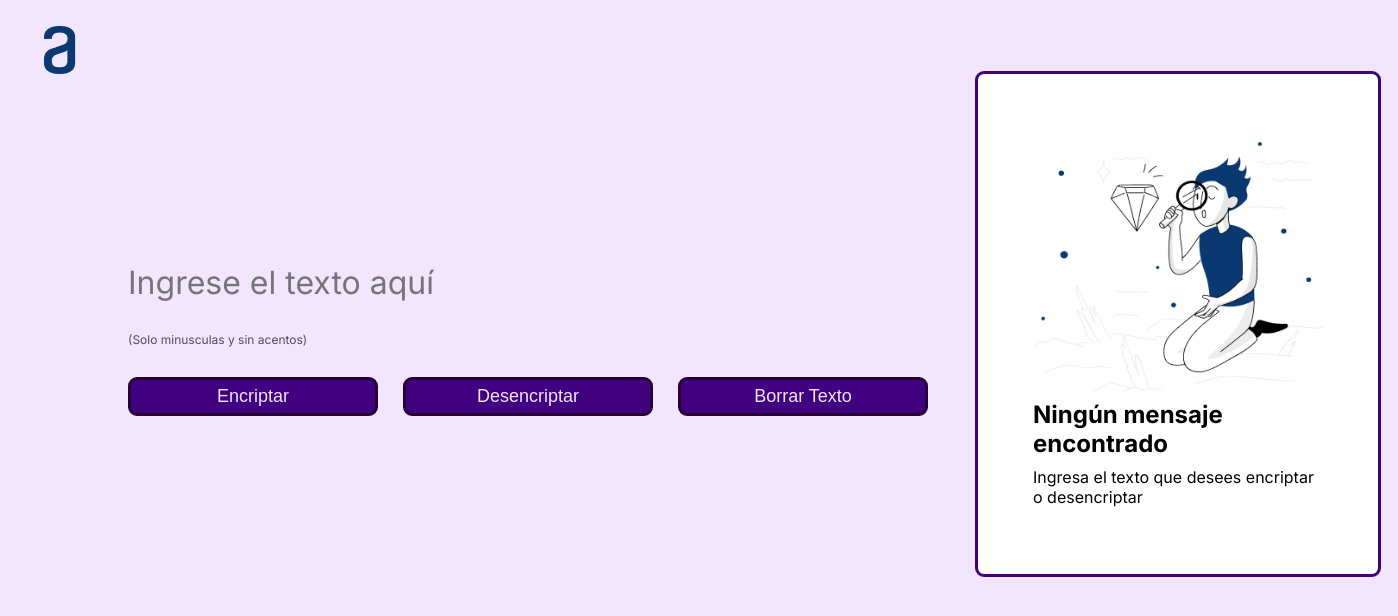
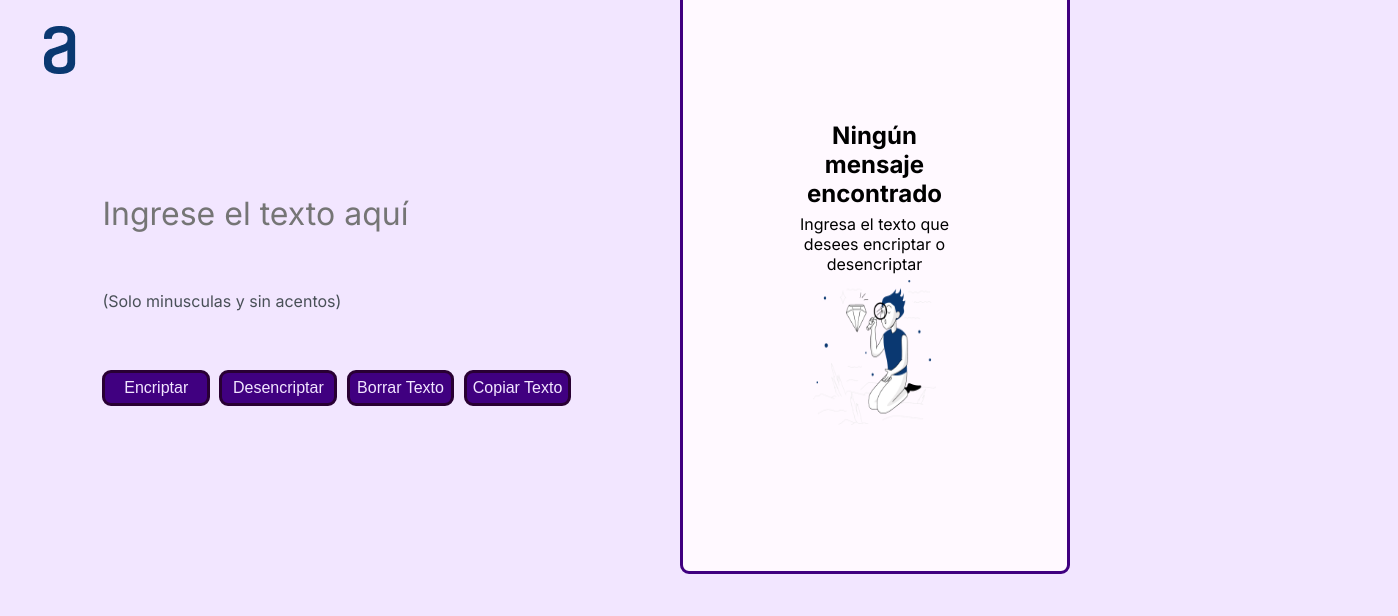
Before and after one commit to Claudia200113/Alura1stChallenge, a plain HTML site: page Oracle_Curso/index.html in a window 1280 px wide. Shown: the whole page, 1398 px wide, since content can reach past the window. Drawn offline with Linux system fonts and the light colour scheme; files whose address does not match are found by name.

Commit message:
Acomodar CSS

```diff
--- a/Oracle_Curso/app.js
+++ b/Oracle_Curso/app.js
@@ -9,11 +9,29 @@ function limpiarTexto() {
     document.querySelector('#textoUsuario').value = '';
 }
 
+function setVisible(nombreElemento){
+    document.getElementById(nombreElemento).style.visibility = "visible";
+}
+
 function setDisable(nombreElemento){
     document.getElementById(nombreElemento).style.visibility = "hidden";
 }
 
+function botonBorrarTexto(){
+    document.querySelector('#textoUsuario').value = '';
+    document.querySelector('#resultado_texto').textContent = 'Ingresa el texto que desees encriptar o desencriptar';
+    setVisible("texto_disclaimer");
+    setVisible("imagenBuscandoLupa");
+}
+
+function botonCopiarTexto(){
+    textoACopiar = document.querySelector('#textoUsuario').value;
+}
+
 function encriptarTexto() {
+
+    //setVisible("texto_disclaimer");
+    //setVisible("imagenBuscandoLupa");
 
     let textoUsuario = document.getElementById('textoUsuario').value;
 
@@ -35,7 +53,8 @@ function encriptarTexto() {
 
 function desencriptarTexto() {
 
-    let textoEncriptado = document.getElementById('textoUsuario').textContent;
+
+    let textoEncriptado = document.getElementById('textoUsuario').value;
 
     let textoDesencriptado = textoEncriptado.replace(/enter/g, "e")
                                             .replace(/imes/g, "i")
@@ -45,7 +64,6 @@ function desencriptarTexto() {
 
     asignarTextoElemento('#resultado_texto', textoDesencriptado);
 
-    console.log(textoDesencriptado);
     limpiarTexto();
 }
 
--- a/Oracle_Curso/index.html
+++ b/Oracle_Curso/index.html
@@ -11,7 +11,7 @@
 <body>
 
     <header class="header">
-        <img src="C:\Users\fufus\OneDrive\Imágenes\Escritorio\Oracle_Curso\img\Logo.png">
+        <img src="S:\GitHub\Alura1stChallenge\Oracle_Curso\img\Logo.png">
     </header>
 
     <main class="encriptador">
@@ -29,14 +29,14 @@
 
                 <button class="encriptador_contenido_botonEncriptar" onclick="encriptarTexto();"> Encriptar</button>
                 <button class="encriptador_contenido_botonDesencriptar" onclick="desencriptarTexto();"> Desencriptar</button>
-                <button class="encriptador_contenido_botonBorrar"  onclick="limpiarTexto();" > Borrar Texto</button>
+                <button class="encriptador_contenido_botonBorrar"  onclick="botonBorrarTexto();" > Borrar Texto</button>
+                <button class="encriptador_contenido_botonCopiar"  onclick="botonCopiarTexto();" > Copiar Texto</button>
 
             </section>
 
         </section>
 
         <section class="resultado">
-            <img src="C:\Users\fufus\OneDrive\Imágenes\Escritorio\Oracle_Curso\img\Texto.png" id="imagenBuscandoLupa" class="imagenBuscandoLupa">
 
             <strong class="resultado_texto_disclamerNoEncontrado" id="texto_disclaimer"> Ningún mensaje encontrado
             </strong></p>
@@ -45,6 +45,7 @@
             </p>
 
             <div class="resultado_texto_cuadrado"></div>
+            <img src="S:\GitHub\Alura1stChallenge\Oracle_Curso\img\Texto.png" id="imagenBuscandoLupa" class="imagenBuscandoLupa">
         </section>
 
     </main>
--- a/Oracle_Curso/style.css
+++ b/Oracle_Curso/style.css
@@ -22,57 +22,49 @@
 
 body {
     background:var(--color-primario);;
-    /*box-sizing: border-box;*/
 }
 
 .encriptador{
     display: flex;
-    justify-content: space-between;
-    padding: 5% 10%;
-    align-items: center;
-    width: 750px;
-    gap: 50px 30px;
+    justify-content: space-evenly;
+    padding: 3% 8%;
 }
 
 .encriptador_contenido{
     display: flex;
-    justify-content: space-around;
+    justify-content: space-evenly;
     flex-direction: column;
-    gap: 30px;
+    gap: 2.5rem;
 }
 
 .encriptador_contenido_caja{
-    font-size: 32px;
+    font-size: 2rem;
     font-family: var(--fuente-inter);
 }
 
 .encriptador_contenido_caja_input{
-    font-size: 32px;
+    font-size: 2rem;
     font-family: var(--fuente-inter);
     color: var(--color-secundario);
     border: none;
-    text-decoration: none;
-    background:none;;
+    border-color: var(--color-hover);
+    background:none;
 }
-
-/*.avisoLetras{
-    align-content: flex-end;
-    align-items: flex-end;
-}*/
 
 .botonesAccion{
     display: flex;
-    justify-content: flex-start;
-    align-content: flex-end;
-    gap: 25px;
+    align-content: space-around;
+    justify-content: space-around;
+    align-content: space-around;
+    gap: 10% 2%;
 }
 
 .encriptador_contenido_botonEncriptar{
     border: 3px solid var(--color-terciario);
-    width: 250px;
+    width: 150%;
     text-align: center;
     border-radius: 9px;
-    font-size: 18px;
+    font-size: 1rem;
     font-weight: 500;
     text-decoration: none;
     color: var(--color-primario);
@@ -87,11 +79,11 @@ body {
 
 .encriptador_contenido_botonDesencriptar{
     border: 3px solid var(--color-terciario);
-    width: 250px;
+    width: 150%;
     padding: 6px;
     text-align: center;
     border-radius: 9px;
-    font-size: 18px;
+    font-size: 1rem;
     font-weight: 500;
     text-decoration: none;
     color: var(--color-primario);
@@ -104,10 +96,10 @@ body {
 
 .encriptador_contenido_botonBorrar{
     border: 3px solid var(--color-terciario);
-    width: 250px;
+    width: 150%;
     text-align: center;
     border-radius: 9px;
-    font-size: 18px;
+    font-size: 1rem;
     font-weight: 500;
     text-decoration: none;
     color: var(--color-primario);
@@ -118,8 +110,24 @@ body {
             background-color: var(--color-hover);
         }
 
+.encriptador_contenido_botonCopiar{
+     border: 3px solid var(--color-terciario);
+      width: 150%;
+      text-align: center;
+      border-radius: 9px;
+      font-size: 1rem;
+      font-weight: 500;
+      text-decoration: none;
+      color: var(--color-primario);
+      background-color: var(--color-secundario);
+}
+
+      .encriptador_contenido_botonCopiar:hover{
+           background-color: var(--color-hover);
+       }
+
 .avisoLetras{
-    font-size: 12px;
+    font-size: 1rem;
     font-family: var(--fuente-inter);
     color:#495057;
 }
@@ -128,9 +136,10 @@ body {
     display: flex;
     justify-content: center;
     flex-direction: column;
-    align-content: center;
+    align-content: stretch;
     align-items: center;
-    padding: 0% 10%;
+    padding: 0% 20%;
+    width: 100%;
 }
 
 .resultado_texto_cuadrado{
@@ -139,29 +148,34 @@ body {
     align-items: flex-end;
     justify-content: flex-end;
     position: absolute;
-    height: 500px;
-    width: 400px;
+    height: 75%;
+    width: 30%;
     border-radius: 9px;
-    background-color: white;
+    background-color: #fff9ff;
     border: 3px solid var(--color-secundario);
     z-index: -1;
 }
 
 .imagenBuscandoLupa{
-    height: 250px;
-    width: 290px;
+    height: 70%;
+    width: 70%;
 }
 
 .resultado_texto_disclamerNoEncontrado{
-    font-size: 24px;
+    font-size: 1.5rem;
     font-family: var(--fuente-inter);
     padding: 3% 0%;
     text-wrap: balance;
     z-index: 1;
+    text-align: center;
 }
 
 .resultado_texto_mensajeDesencriptado{
-    font-size: 16px;
+    font-size: 1rem;
     font-family: var(--fuente-inter);
-    text-wrap: pretty;
+    word-break:break-word;
+    text-wrap: wrap;
+    height: 100px;
+    width: 110%;
+    text-align: center;
 }
```
